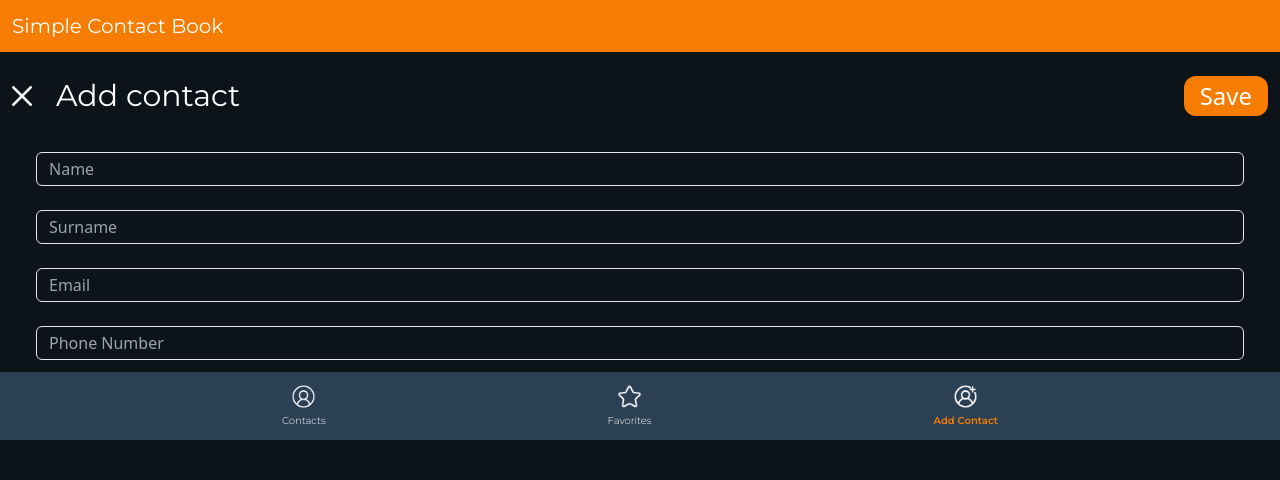
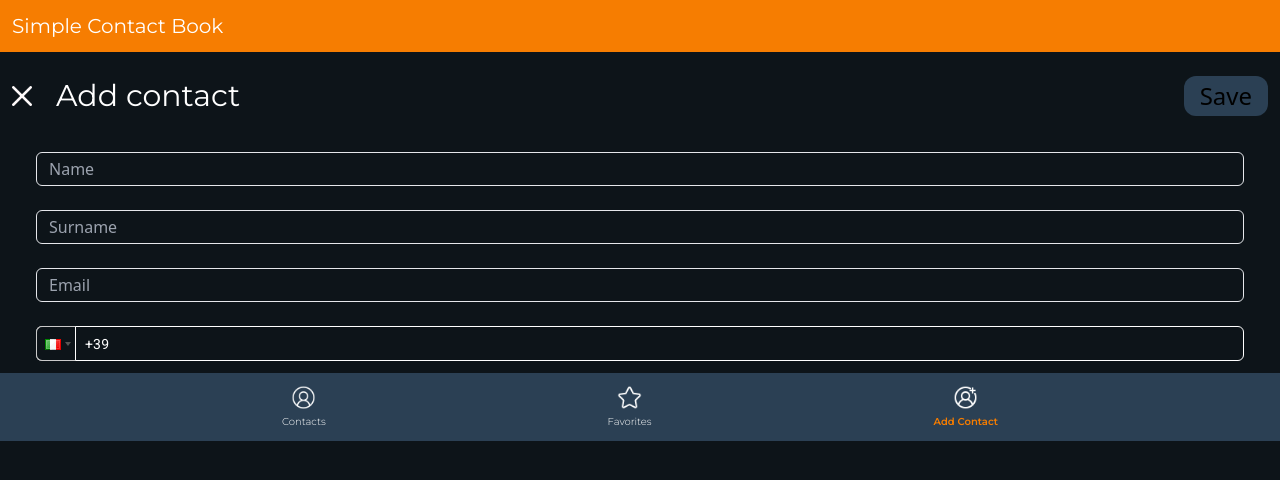
Before and after one commit to NunzioBasciano/simple-contacts-book, a Next.js app: page /add-contact in a window 1280 px wide. Shown: the top 480 px of the page. Built offline with nearby package versions, Linux system fonts and the light colour scheme; no server answers.

Commit message:
feat: validation in add-contact

```diff
--- a/app/add-contact/page.tsx
+++ b/app/add-contact/page.tsx
@@ -1,12 +1,16 @@
 "use client";
 import Image from "next/image";
-import React, { useState } from "react";
+import React, { useEffect, useState } from "react";
 import Button from "../components/Button";
 import InputBox from "../components/InputBox";
 import Link from "next/link";
 import { saveContact } from "../actions/saveContact";
-import Toast from "../components/Toast"; // Importa il Toast personalizzato
+import Toast from "../components/Toast";
 import { labels } from "../data/label";
+import PhoneInput from "react-phone-input-2";
+import "react-phone-input-2/lib/style.css"; // Import the PhoneInput CSS
+import { IContact } from "../(models)/contacts";
+import { getContacts } from "../actions/getContacts";
 
 function AddContact() {
   const [formData, setFormData] = useState({
@@ -19,6 +23,15 @@ function AddContact() {
   const [toastMessage, setToastMessage] = useState<string | null>(null);
   const [toastType, setToastType] = useState<"success" | "error">("success");
 
+  // State for validation status of phone number and name
+  const [validPhone, setValidPhone] = useState(true);
+  const [validName, setValidName] = useState(true);
+
+  const [contacts, setContacts] = useState<IContact[]>([]);
+
+  const isFormValid =
+    formData.firstName.length > 3 && formData.phone.length > 10;
+
   const handleChange = (e: React.ChangeEvent<HTMLInputElement>) => {
     const { name, value } = e.target;
     setFormData((prevState) => ({
@@ -27,8 +40,85 @@ function AddContact() {
     }));
   };
 
+  /**
+   * Handles phone number input changes
+   * @param value - The new phone number entered
+   */
+  const handlePhoneChange = (value: string) => {
+    setFormData((prevState) => ({
+      ...prevState,
+      phone: value,
+    }));
+    setValidPhone(validatePhoneNumber(value));
+  };
+
+  /**
+   * Handles name input changes and validates the name length
+   * @param e - The change event for the name input
+   */
+  const handleNameChange = (e: React.ChangeEvent<HTMLInputElement>) => {
+    const { name, value } = e.target;
+    setFormData((prevState) => ({
+      ...prevState,
+      [name]: value,
+    }));
+    setValidName(validateName(value)); // Validate name length
+  };
+
+  /**
+   * Validates phone number based on length and digits
+   * @param phoneNumber - The phone number to validate
+   * @returns true if valid, false otherwise
+   */
+  const validatePhoneNumber = (phoneNumber: string) => {
+    const phoneNumberPattern = /^\d{10,}$/; // Validates at least 10 digits
+    return phoneNumberPattern.test(phoneNumber);
+  };
+
+  /**
+   * Validates the name length (at least 3 characters)
+   * @param name - The name to validate
+   * @returns true if valid, false otherwise
+   */
+  const validateName = (name: string) => {
+    return name.length >= 3; //  Name should have at least 3 characters
+  };
+
+  /**
+   * Handles form submission
+   * @param e - The submit event
+   */
   const handleSubmit = async (e: React.FormEvent) => {
     e.preventDefault();
+
+    // Controlla se il numero di telefono esiste già
+    const phoneExists = contacts.some(
+      (contact) => contact.phone === formData.phone
+    );
+
+    // Controlla se nome e cognome esistono già
+    const nameExists = contacts.some(
+      (contact) =>
+        contact.firstName === formData.firstName &&
+        contact.lastName === formData.lastName
+    );
+
+    if (phoneExists) {
+      setToastMessage("Numero esistente!"); // Mostra toast per numero duplicato
+      setToastType("error");
+      return;
+    }
+
+    if (nameExists) {
+      setToastMessage("Il contatto esiste già!"); // Mostra toast per contatto duplicato
+      setToastType("error");
+      return;
+    }
+
+    if (!validPhone || !validName) {
+      return; // Non inviare il form se i dati non sono validi
+    }
+
     try {
       await saveContact(formData);
       setToastMessage("Contatto salvato con successo!");
@@ -51,9 +141,22 @@ function AddContact() {
     setToastMessage(null);
   };
 
+  useEffect(() => {
+    // Function to load data (contacts)
+    const loadData = async () => {
+      try {
+        const data = await getContacts(); // Fetch the contacts data
+        setContacts(data.contacts); // Set the fetched contacts in state
+      } catch (error: unknown) {
+        if (error instanceof Error) {
+        }
+      }
+    };
+    loadData();
+  }, []);
+
   return (
-    <section>
-      {/* Mostra il form per aggiungere un contatto */}
+    <main>
       <form onSubmit={handleSubmit}>
         <div className="my-3">
           <div className="flex p-3 justify-between">
@@ -71,7 +174,13 @@ function AddContact() {
             </div>
             <Button
               label="Save"
-              style="bg-[var(--orange)] px-4 py-1 rounded-xl text-white flex item-center justify-center text-2xl"
+              style={`${
+                isFormValid
+                  ? "bg-[var(--orange)] px-4 py-1 rounded-xl text-white"
+                  : "bg-[var(--blue)] px-4 py-1 rounded-xl cursor-not-allowed"
+              } flex item-center justify-center text-2xl`}
+              type="submit"
+              validation={!isFormValid} // Disabilita il pulsante se isFormValid è false
             />
           </div>
         </div>
@@ -80,8 +189,13 @@ function AddContact() {
             inputName={"firstName"}
             placeholder="Name"
             value={formData.firstName}
-            onChange={handleChange}
+            onChange={handleNameChange}
           />
+          {!validName && (
+            <p className="text-red-500">
+              The name field should be contain more than 3 caracters
+            </p>
+          )}
           <InputBox
             inputName={"lastName"}
             placeholder="Surname"
@@ -95,13 +209,38 @@ function AddContact() {
             value={formData.email}
             onChange={handleChange}
           />
-          <InputBox
-            inputType="tel"
-            inputName={"phone"}
+          <PhoneInput
+            country={"it"}
             placeholder="Phone Number"
             value={formData.phone}
-            onChange={handleChange}
+            onChange={handlePhoneChange}
+            containerStyle={{
+              width: "100%",
+            }}
+            inputStyle={{
+              backgroundColor: "var(--darkBlue)",
+              padding: "4px 48px",
+              width: "100%",
+              border: "1px solid",
+              borderRadius: "0.375rem",
+              color: "white",
+            }}
+            buttonStyle={{
+              backgroundColor: "var(--darkBlue)",
+              borderTopLeftRadius: "0.375rem",
+              borderBottomLeftRadius: "0.375rem",
+              borderRight: "1px solid white",
+            }}
+            dropdownStyle={{
+              backgroundColor: "var(--darkBlue)",
+              color: "white",
+            }}
           />
+          {!validPhone && (
+            <p className="text-red-500">
+              The phone number must contain at least 10 digits
+            </p>
+          )}
         </div>
       </form>
 
@@ -109,7 +248,7 @@ function AddContact() {
       {toastMessage && (
         <Toast message={toastMessage} type={toastType} onClose={closeToast} />
       )}
-    </section>
+    </main>
   );
 }
 
--- a/app/components/Button.tsx
+++ b/app/components/Button.tsx
@@ -7,12 +7,19 @@ interface IButtonProps {
   imageAlt?: string;
   style?: string;
   action?: () => void;
+  type?: "button" | "submit" | "reset";
+  validation?: boolean;
 }
 
 function Button(props: IButtonProps) {
-  const { label, image, imageAlt, style, action } = props;
+  const { label, image, imageAlt, style, action, type, validation } = props;
   return (
-    <button onClick={action} className={style}>
+    <button
+      onClick={action}
+      className={style}
+      type={type}
+      disabled={validation}
+    >
       {image && imageAlt && (
         <Image src={image} alt={imageAlt} width={20} height={20} />
       )}
```
